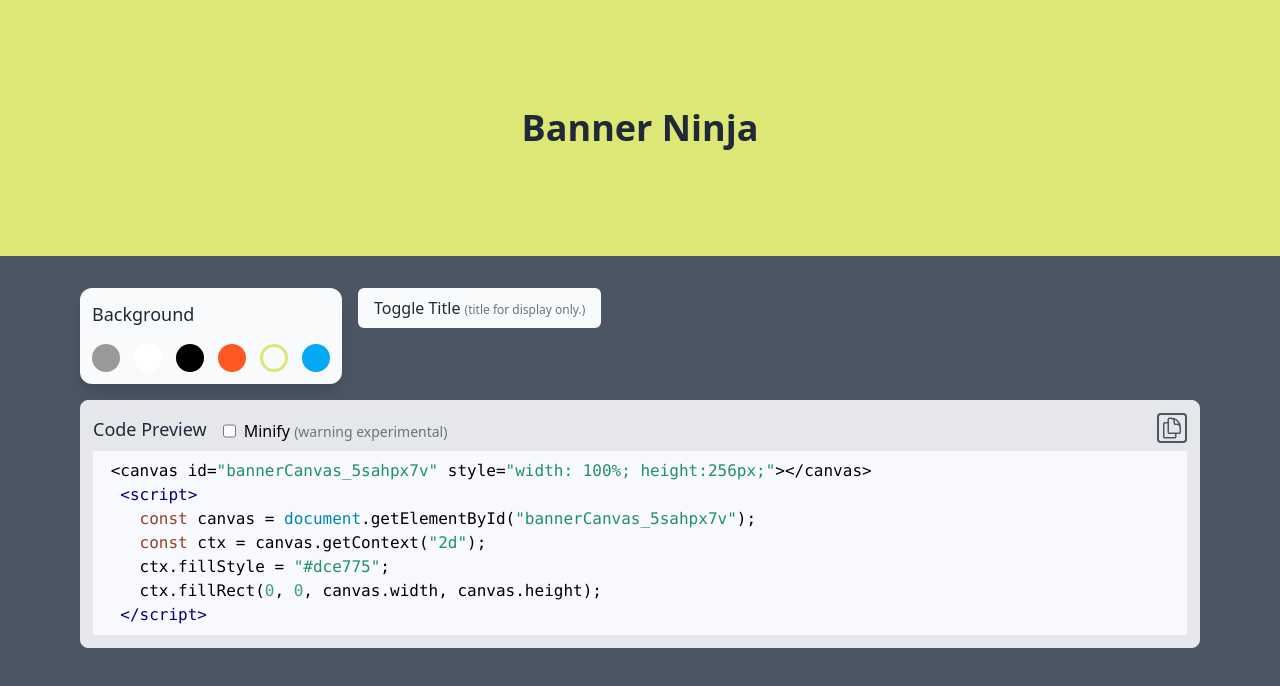
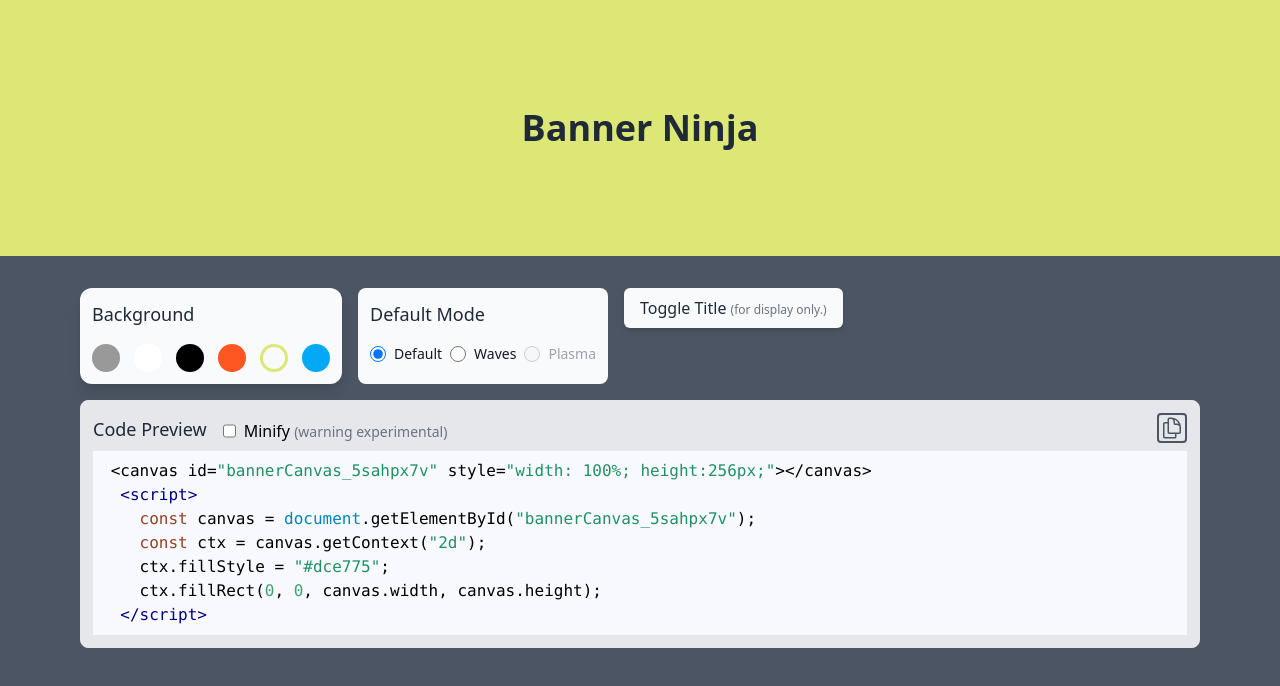
Before and after one commit to stujmar/banner-ninja, a React (Vite) app: page / in a window 1280 px wide. Shown: the top 686 px of the page. Built offline with nearby package versions, Linux system fonts and the light colour scheme.

Commit message:
[sm] started to make the modes and animations work, created several game breaking bugs though

```diff
--- a/src/App.tsx
+++ b/src/App.tsx
@@ -2,13 +2,19 @@ import { useEffect, useState, useMemo } from 'react';
 import BannerPreview from './components/BannerPreview';
 import ColorPicker from './components/ColorPicker';
 import CodePreview from './components/CodePreview';
-// import ModePicker from './components/ModePIcker';
+import ModePicker from './components/ModePIcker';
 
 function App() {
   const [color, setColor] = useState("#dce775");
-  const [animationsMode, setAnimationMode] = useState("waves");
+  const [settings, setSettings] = useState({
+    backgroundColor: "#dce775",
+    foregroundColor: "#000000",
+    x: 0,
+    y: 0,
+  });
+  const [animationMode, setAnimationMode] = useState("default");
   const [titleSettings, setTitleSettings] = useState({
-    text: "Banner Title",
+    text: "Banner Ninja",
     isActive: true,
   });
 
@@ -22,19 +28,50 @@ function App() {
       isActive: !titleSettings.isActive
     });
   }
+
   useEffect(() => {
+    runAnimation(animationMode, settings);
+  }, [settings, animationMode]);
+
+  const handleColorChange = (color: string) => {
+    setSettings({
+      ...settings,
+      backgroundColor: color,
+    });
+  }
+
+  function runAnimation(mode: string, settings: any) {
+    // setup canvas
     const canvas = document.getElementById("previewCanvas") as HTMLCanvasElement;
     const ctx = canvas.getContext("2d");
-    ctx!.fillStyle = color;
-    ctx!.fillRect(0, 0, canvas.width, canvas.height);
-  }, []);
+    if (mode == "default") {
+      ctx!.fillStyle = settings.backgroundColor;
+      ctx!.fillRect(0, 0, canvas.width, canvas.height);
+    } else if (mode == "waves") {
+      ctx!.fillStyle = settings.backgroundColor;
+      ctx!.fillRect(0, 0, canvas.width, canvas.height);
+    }
 
-  const handleColorChange = (color: string) => {
-    const canvas = document.getElementById("previewCanvas") as HTMLCanvasElement;
-    const ctx = canvas.getContext("2d");
-    ctx!.fillStyle = color;
-    ctx!.fillRect(0, 0, canvas.width, canvas.height);
-    setColor(color);
+    requestAnimationFrame(() => {
+      if (mode == "waves") {
+        // redraw background
+        ctx!.fillStyle = settings.backgroundColor;
+        ctx!.fillRect(0, 0, canvas.width, canvas.height);
+        // draw circle
+        // console.log("animating", settings.x);
+        ctx!.fillStyle = settings.foregroundColor;
+        ctx!.beginPath();
+        ctx!.arc(settings.x, 50, 25, 0, 2 * Math.PI);
+        ctx!.fill();
+        setSettings({
+          ...settings,
+          x: settings.x > canvas.width ? 0 : settings.x + 1,
+        });
+        console.log(canvas.width)
+        // runAnimation(mode, settings);
+      }
+    }
+    );
   }
 
   return (
@@ -45,12 +82,13 @@ function App() {
             {/* Top Row */}
             <div className="flex items-start gap-4">
             <ColorPicker onChange={handleColorChange} />
-            {/* <ModePicker /> */}
-            <button type="button" onClick={toggleTitle} className="font-medium text-base bg-gray-50 text-gray-800 px-4 py-2 rounded-md">Toggle Title <span className="text-xs text-gray-500">(title for display only.)</span></button>
+            <ModePicker mode={animationMode} onClick={(e) => {setAnimationMode(e)}} />
+            <button type="button" onClick={toggleTitle} className="font-medium text-base bg-gray-50 text-gray-800 px-4 py-2 rounded-md shadow-md">Toggle Title <span className="text-xs text-gray-500">(for display only.)</span></button>
             </div>
           </div>
           <div className="p-2"></div>
-          <CodePreview idHash={idHash} color={color} />
+          {/* Code Preview */}
+          <CodePreview idHash={idHash} color={settings.backgroundColor} />
         </div>
     </div>
   )
--- a/src/components/BannerPreview.tsx
+++ b/src/components/BannerPreview.tsx
@@ -1,4 +1,4 @@
-import React, {useRef, useState} from 'react';
+import React, {useEffect, useRef, useState} from 'react';
 import EditableTitle from './EditableTitle';
 
 type BannerPreviewProps = {
@@ -15,9 +15,16 @@ const BannerPreview = ({titleSettings}: BannerPreviewProps) => {
   const [task, setTask] = useState("");
   const [description, setDescription] = useState("");
 
+  useEffect(() => {
+    updateWidth();
+  },[]);
+
+  const updateWidth = () => {
+    return window.innerWidth;
+  }
 
   return (
-    <div className="w-full h-64 bg-transparent relative">
+    <div id="bannerParent" className="w-full h-64 bg-transparent relative">
         <div className="flex justify-center items-center w-full h-full">
           { titleSettings.isActive &&
           <EditableTitle
@@ -38,7 +45,7 @@ const BannerPreview = ({titleSettings}: BannerPreviewProps) => {
             </EditableTitle>
             }
         </div>
-        <canvas id="previewCanvas" className="-z-10 h-full w-full absolute inset-0"></canvas>
+        <canvas id="previewCanvas" width={updateWidth()} height="256"  className="-z-10 absolute inset-0"></canvas>
     </div>
   );
 };
--- a/src/components/ModePIcker.tsx
+++ b/src/components/ModePIcker.tsx
@@ -1,23 +1,29 @@
 import React from 'react';
 
-type ModePickerProps = {}
+type ModePickerProps = {
+    onClick: (mode: string) => void;
+    mode: string;
+}
 
-const ModePicker = () => {
+const ModePicker = ({onClick, mode}: ModePickerProps) => {
+    const handleChange = (event: any) => {
+        onClick(event.target.value);
+    }
     return (
         <div className="h-24 bg-gray-50 rounded-lg p-3">
-            <p className="text-lg font-medium text-gray-800">Mode Picker</p>
+            <p className="text-lg font-medium text-gray-800">{mode.charAt(0).toUpperCase() + mode.slice(1)} Mode</p>
             <div className="flex gap-2 mt-4">
                 <div className="flex items-center">
-                    <input checked id="default-radio-1" type="radio" value="" name="default-radio" className="w-4 h-4 text-blue-600 bg-gray-100 border-gray-300 focus:ring-blue-500 dark:focus:ring-blue-600 dark:ring-offset-gray-800 focus:ring-2 dark:bg-gray-700 dark:border-gray-600"/>
+                    <input checked={ mode == "default" } id="default-radio-1" onChange={(e) => handleChange(e)} type="radio" value="default" name="mode-radio" className="w-4 h-4 text-blue-600 bg-gray-100 border-gray-300 focus:ring-blue-500 dark:focus:ring-blue-600 dark:ring-offset-gray-800 focus:ring-2 dark:bg-gray-700 dark:border-gray-600"/>
                     <label htmlFor="default-radio-1" className="ml-2 text-sm font-medium text-gray-900 dark:text-gray-300">Default</label>
                 </div>
                 <div className="flex items-center">
-                    <input id="default-radio-2" type="radio" value="" name="default-radio" className="w-4 h-4 text-blue-600 bg-gray-100 border-gray-300 focus:ring-blue-500 dark:focus:ring-blue-600 dark:ring-offset-gray-800 focus:ring-2 dark:bg-gray-700 dark:border-gray-600"/>
+                    <input checked={ mode == "waves" } id="default-radio-2" type="radio" onChange={(e) => handleChange(e)} value="waves" name="mode-radio" className="w-4 h-4 text-blue-600 bg-gray-100 border-gray-300 focus:ring-blue-500 dark:focus:ring-blue-600 dark:ring-offset-gray-800 focus:ring-2 dark:bg-gray-700 dark:border-gray-600"/>
                     <label htmlFor="default-radio-2" className="ml-2 text-sm font-medium text-gray-900 dark:text-gray-300">Waves</label>
                 </div>
                 <div className="flex items-center">
-                    <input id="default-radio-3" type="radio" value="" name="default-radio" className="w-4 h-4 text-blue-600 bg-gray-100 border-gray-300 focus:ring-blue-500 dark:focus:ring-blue-600 dark:ring-offset-gray-800 focus:ring-2 dark:bg-gray-700 dark:border-gray-600"/>
-                    <label htmlFor="default-radio-3" className="ml-2 text-sm font-medium text-gray-900 dark:text-gray-300">Plasma</label>
+                    <input disabled={true} checked={ mode == "plasma" } id="default-radio-3" type="radio" onChange={(e) => handleChange(e)} value="plasma" name="mode-radio" className="w-4 h-4 text-blue-600 bg-gray-100 border-gray-300 focus:ring-blue-500 dark:focus:ring-blue-600 dark:ring-offset-gray-800 focus:ring-2 dark:bg-gray-700 dark:border-gray-600"/>
+                    <label htmlFor="default-radio-3" className="ml-2 text-sm font-medium text-gray-400 dark:text-gray-300">Plasma</label>
                 </div>
             </div>
         </div>
--- a/src/output.css
+++ b/src/output.css
@@ -713,6 +713,11 @@ video {
   border-color: rgb(209 213 219 / var(--tw-border-opacity));
 }
 
+.border-red-500 {
+  --tw-border-opacity: 1;
+  border-color: rgb(239 68 68 / var(--tw-border-opacity));
+}
+
 .bg-gray-600 {
   --tw-bg-opacity: 1;
   background-color: rgb(75 85 99 / var(--tw-bg-opacity));
@@ -860,6 +865,16 @@ video {
   color: rgb(17 24 39 / var(--tw-text-opacity));
 }
 
+.text-gray-300 {
+  --tw-text-opacity: 1;
+  color: rgb(209 213 219 / var(--tw-text-opacity));
+}
+
+.text-gray-400 {
+  --tw-text-opacity: 1;
+  color: rgb(156 163 175 / var(--tw-text-opacity));
+}
+
 .opacity-100 {
   opacity: 1;
 }
@@ -877,6 +892,18 @@ video {
 .shadow-lg {
   --tw-shadow: 0 10px 15px -3px rgb(0 0 0 / 0.1), 0 4px 6px -4px rgb(0 0 0 / 0.1);
   --tw-shadow-colored: 0 10px 15px -3px var(--tw-shadow-color), 0 4px 6px -4px var(--tw-shadow-color);
+  box-shadow: var(--tw-ring-offset-shadow, 0 0 #0000), var(--tw-ring-shadow, 0 0 #0000), var(--tw-shadow);
+}
+
+.shadow-xl {
+  --tw-shadow: 0 20px 25px -5px rgb(0 0 0 / 0.1), 0 8px 10px -6px rgb(0 0 0 / 0.1);
+  --tw-shadow-colored: 0 20px 25px -5px var(--tw-shadow-color), 0 8px 10px -6px var(--tw-shadow-color);
+  box-shadow: var(--tw-ring-offset-shadow, 0 0 #0000), var(--tw-ring-shadow, 0 0 #0000), var(--tw-shadow);
+}
+
+.shadow-md {
+  --tw-shadow: 0 4px 6px -1px rgb(0 0 0 / 0.1), 0 2px 4px -2px rgb(0 0 0 / 0.1);
+  --tw-shadow-colored: 0 4px 6px -1px var(--tw-shadow-color), 0 2px 4px -2px var(--tw-shadow-color);
   box-shadow: var(--tw-ring-offset-shadow, 0 0 #0000), var(--tw-ring-shadow, 0 0 #0000), var(--tw-shadow);
 }
 
```
